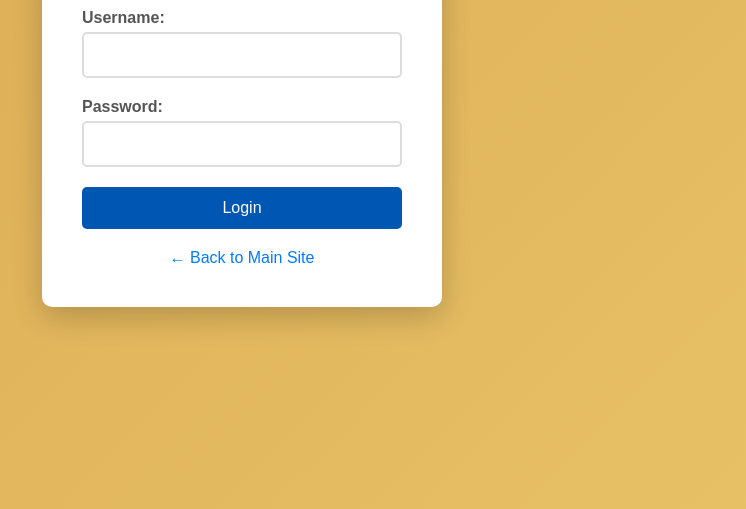
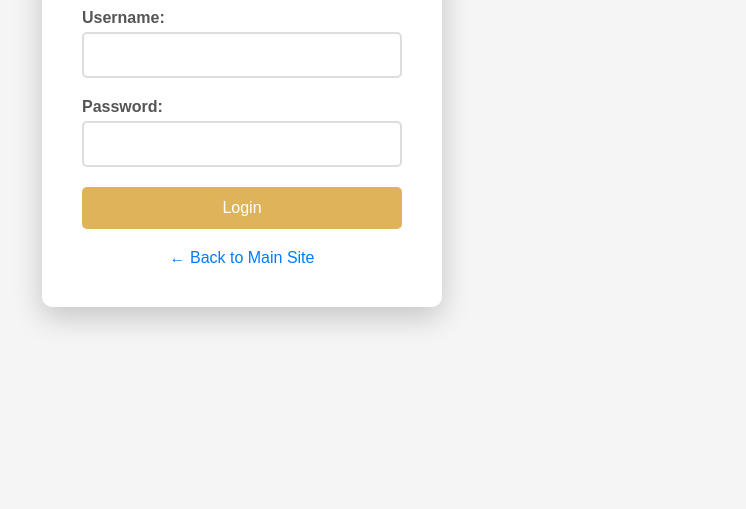
Before and after one commit to shadi110/mnjmoney, a plain HTML site: page admin/index.html in a window 1280 px wide. In both pictures the pointer is over the button "Login". Shown: the part 291-800 px from the top of the page, without its empty margins (398-1144 px from the left). Drawn offline with Linux system fonts and the light colour scheme.

Commit message:
with animation files

```diff
--- a/admin/styles.css
+++ b/admin/styles.css
@@ -1,6 +1,6 @@
 /* Login Styles */
 .login-container {
-    background: linear-gradient(135deg, #daa851 0%, #e8c267 100%);
+    background: linear-gradient(ebd19a, #daa851 0%, #e8c267 100%);
     min-height: 100vh;
     display: flex;
     justify-content: center;
@@ -61,7 +61,7 @@
 }
 
 .login-btn:hover {
-    background: #0056b3;
+    background: #dfb35a;
 }
 
 .error-message {
```
Also changed, not shown: animation/script_with_animation.js (renamed from script_with_animation.js), animation/styles_with_animation.css (renamed from styles_with_animation.css).
